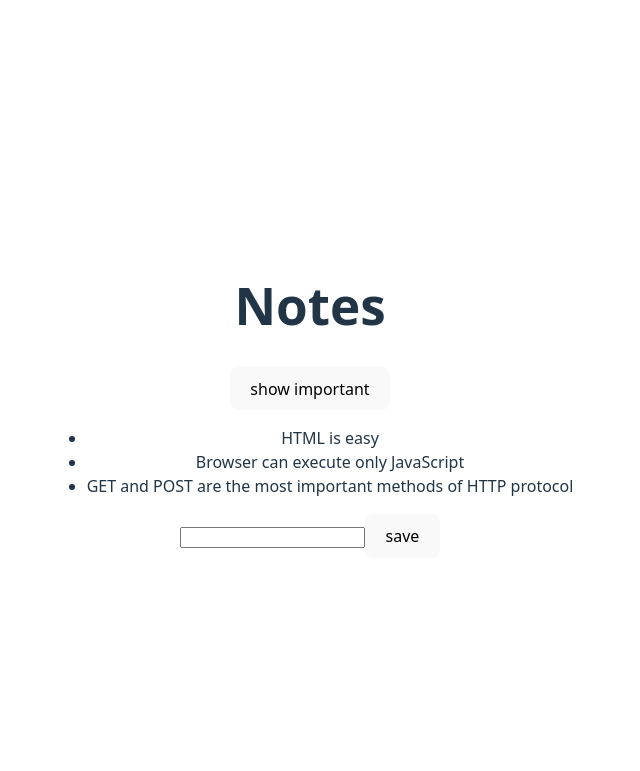
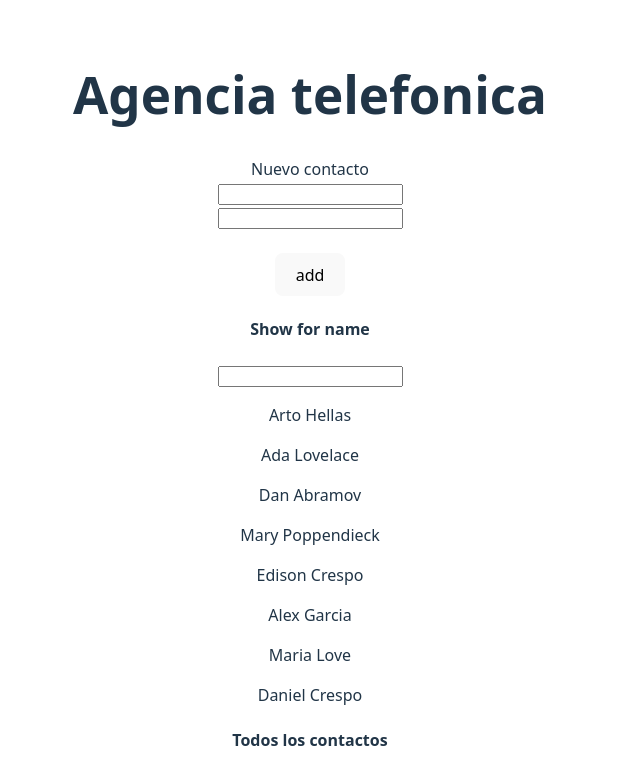
Before and after one commit to Edison-E/curso-react, a React (Vite) app in the folder part1/: page / in a window 1280 px wide. Shown: the top 771 px of the page, without its empty margins (330-970 px from the left). Built offline with nearby package versions, Linux system fonts and the light colour scheme.

Commit message:
Ejercicio de Agencia telefonica

```diff
--- a/part1/src/App.jsx
+++ b/part1/src/App.jsx
@@ -2,54 +2,28 @@ import "./assets/App.css";
 import React from "react";
 import { useState } from "react";
 import Note from "./pt2/components/Note";
+import PersonaAdd from "./pt2/components/PersonaAdd";
+import FilterPersona from "./pt2/components/FilterPersona";
+import PersonaAll from "./pt2/components/PersonaAll";
 
-const App = (props) => {
-  const [notes, setNotes] = useState(props.notes);
-  const [newNote, setNewNote] = useState("");
-  const [showAll, setShowAll] = useState(true);
-
-  const notesToShow = showAll
-    ? notes
-    : notes.filter((note) => note.important === true);
-
-  const addNote = (event) => {
-    event.preventDefault();
-    const noteObject = {
-      content: newNote,
-      important: Math.random() < 0.5,
-      id: notes.length + 1,
-    };
-
-    setNotes(notes.concat(noteObject));
-    setNewNote("");
-  };
-
-  const getNoteChange = (event) => {
-    setNewNote(event.target.value);
-  };
-
-  const changeImportant = () => {
-    setShowAll(!showAll);
-  };
+const App = () => {
+  const [personas, setPersonas] = useState([
+    { name: "Arto Hellas", number: "040-123456", id: 1 },
+    { name: "Ada Lovelace", number: "39-44-5323523", id: 2 },
+    { name: "Dan Abramov", number: "12-43-234345", id: 3 },
+    { name: "Mary Poppendieck", number: "39-23-6423122", id: 4 },
+    { name: "Edison Crespo", number: "39-23-6423122", id: 5 },
+    { name: "Alex Garcia", number: "39-23-6423122", id: 6 },
+    { name: "Maria Love", number: "39-23-6423122", id: 7 },
+    { name: "Daniel Crespo", number: "39-23-6423122", id: 8 },
+  ]);
 
   return (
     <div>
-      <h1>Notes</h1>
-      <div>
-        <button onClick={changeImportant}>
-          show {showAll ? "important" : "all"}
-        </button>
-      </div>
-      <ul>
-        {notesToShow.map((note) => (
-          <Note key={note.id} note={note} />
-        ))}
-      </ul>
-
-      <form onSubmit={addNote}>
-        <input value={newNote} onChange={getNoteChange} />
-        <button type="submit">save</button>
-      </form>
+      <h1>Agencia telefonica</h1>
+      <PersonaAdd personas={personas} setPersonas={setPersonas} />
+      <FilterPersona personas={personas} />
+      <PersonaAll personas={personas} />
     </div>
   );
 };
--- a/part1/src/main.jsx
+++ b/part1/src/main.jsx
@@ -3,21 +3,5 @@ import { createRoot } from "react-dom/client";
 import "./assets/index.css";
 import App from "./App.jsx";
 
-const notes = [
-    {
-        id: 1,
-        content: 'HTML is easy',
-        important: true
-      },
-      {
-        id: 2,
-        content: 'Browser can execute only JavaScript',
-        important: false
-      },
-      {
-        id: 3,
-        content: 'GET and POST are the most important methods of HTTP protocol',
-        important: true
-      }
-]
-createRoot(document.getElementById("root")).render(<App notes={notes}/>);
+
+createRoot(document.getElementById("root")).render(<App />);
--- /dev/null
+++ b/part1/src/pt2/components/FilterPersona.jsx
@@ -0,0 +1,28 @@
+import React from "react";
+import { useState } from "react";
+
+const FilterPersonas = ({ personas }) => {
+  const [filterName, setFilterName] = useState("");
+
+  const getFilterName = (event) => {
+    setFilterName(event.target.value);
+  };
+
+  const personasToShow = filterName
+    ? personas.filter((persona) =>
+        persona.name.toLowerCase().includes(filterName.toLowerCase())
+      )
+    : personas;
+
+  return (
+    <div>
+      <h4>Show for name</h4>
+      <input value={filterName} onChange={getFilterName} />
+      {personasToShow.map((persona) => (
+        <p key={persona.id}>{persona.name}</p>
+      ))}
+    </div>
+  );
+};
+
+export default FilterPersonas;
--- /dev/null
+++ b/part1/src/pt2/components/PersonaAdd.jsx
@@ -0,0 +1,51 @@
+import React from "react";
+import { useState } from "react";
+
+const PersonaAdd = ({personas, setPersonas}) => {
+  const [name, setName] = useState("");
+  const [number, setNumber] = useState("");
+
+  const getName = (event) => {
+    setName(event.target.value);
+  };
+  const getNumber = (event) => {
+    setNumber(event.target.value);
+  };
+  const addPersona = (event) => {
+    event.preventDefault();
+
+    const personaExist = personas.find((persona) => persona.name === name);
+    console.log(personaExist);
+
+    if (personaExist) {
+      alert(`${name} is already added to phonebook`);
+      return;
+    }
+
+    const personaObject = {
+      name: name,
+      number: number,
+      id: personas.length + 1,
+    };
+
+    setPersonas(personas.concat(personaObject));
+    setName("");
+    setNumber("");
+  };
+
+  return (
+    <div>
+      <form onSubmit={addPersona}>
+        <legend>Nuevo contacto</legend>
+        <input value={name} onChange={getName} />
+        <br />
+        <input value={number} onChange={getNumber} />
+        <br />
+        <br />
+        <button type="submt">add</button>
+      </form>
+    </div>
+  );
+};
+
+export default PersonaAdd;
--- /dev/null
+++ b/part1/src/pt2/components/PersonaAll.jsx
@@ -0,0 +1,27 @@
+import React from "react";
+
+const PersonaAll = ({ personas }) => {
+  return (
+    <div>
+      <h4>Todos los contactos</h4>
+      <table border="1">
+        <thead>
+          <tr>
+            <th>Name</th>
+            <th>Number</th>
+          </tr>
+        </thead>
+        <tbody>
+          {personas.map((persona) => (
+            <tr key={persona.id}>
+              <td>{persona.name}</td>
+              <td>{persona.number}</td>
+            </tr>
+          ))}
+        </tbody>
+      </table>
+    </div>
+  );
+};
+
+export default PersonaAll;
```
